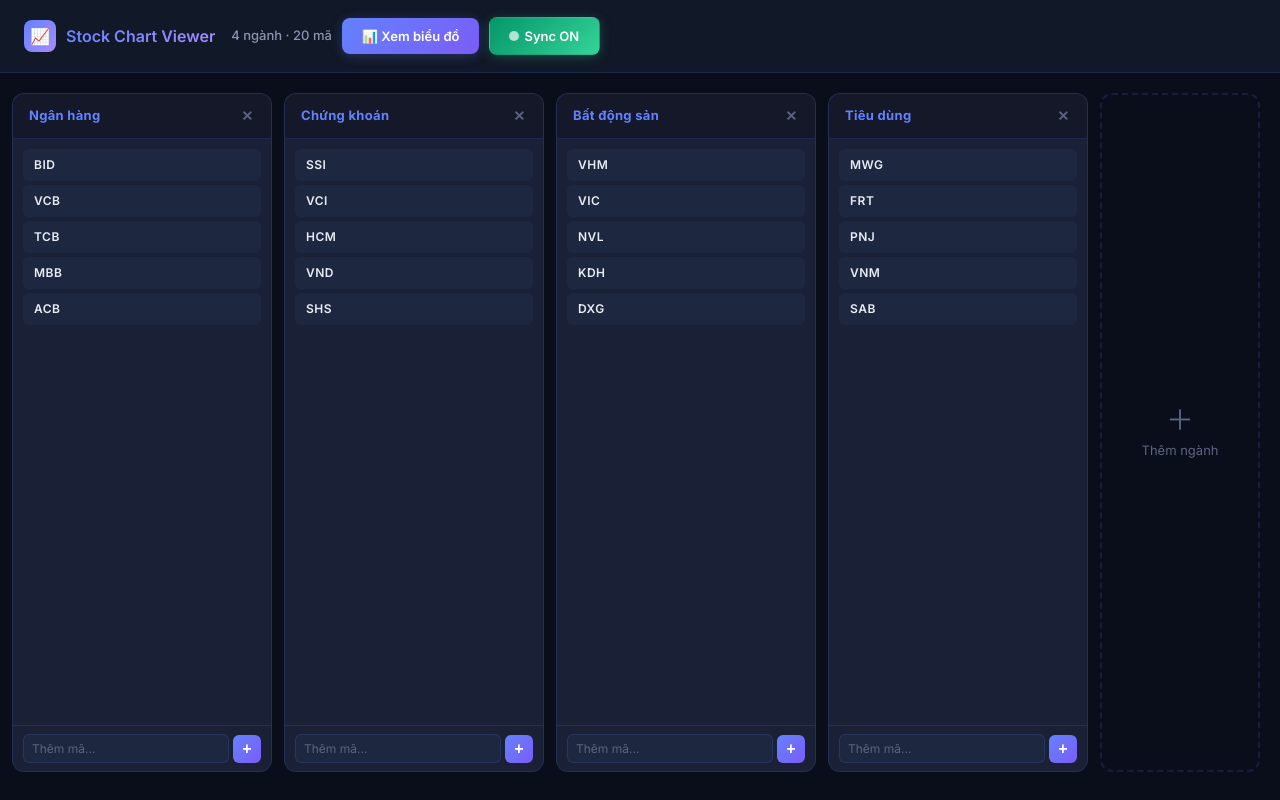
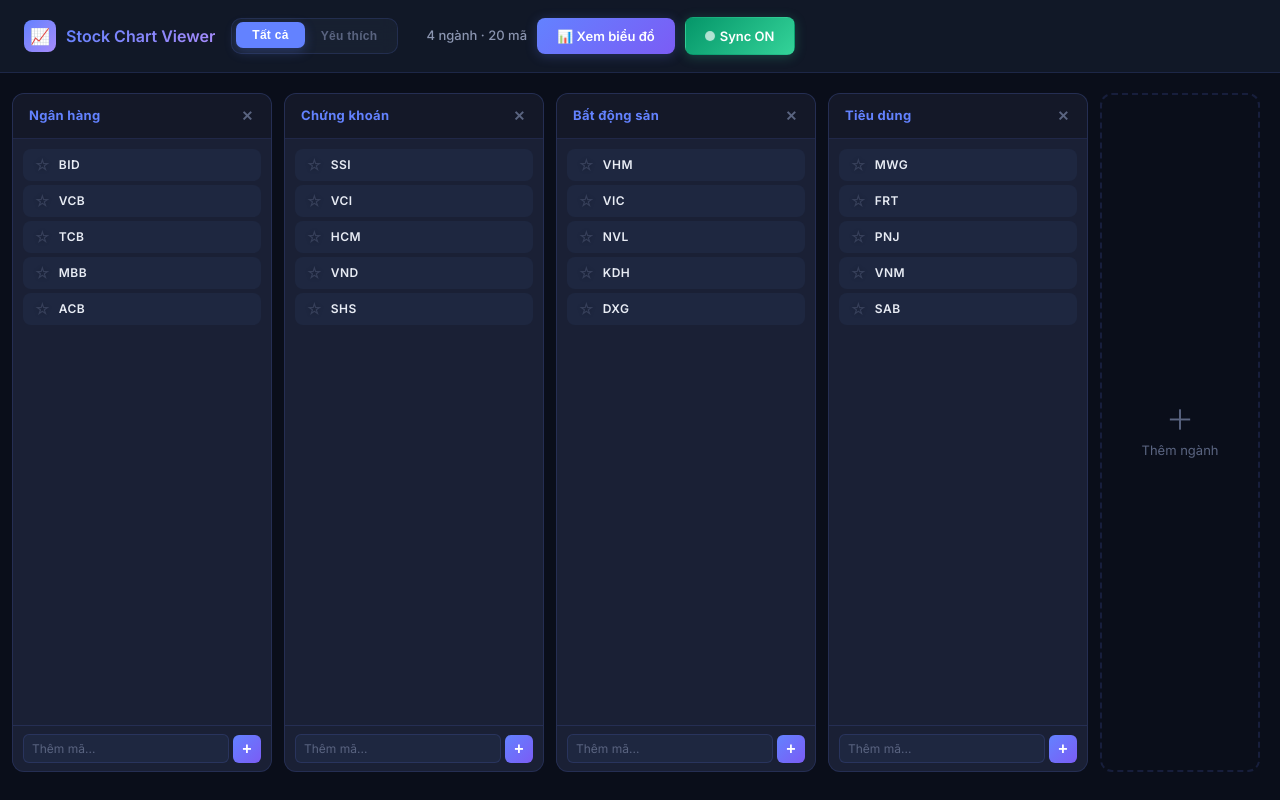
Before and after one commit to ThaiNamAnh/hello-world-electron, a React (Vite) app: page / in a window 1280 px wide. Built offline with nearby package versions, Linux system fonts and the light colour scheme.

Commit message:
fix
Thêm favorite

```diff
--- a/src/App.css
+++ b/src/App.css
@@ -45,6 +45,24 @@
   background-clip: text;
   -webkit-text-fill-color: transparent;
   white-space: nowrap;
+}
+
+.code-tag-main {
+  display: flex;
+  align-items: center;
+  gap: 8px;
+  flex: 1;
+  user-select: none;
+}
+
+.code-tag-main.clickable {
+  cursor: pointer;
+}
+
+.code-tag-main:hover .favorite-star {
+  transform: scale(1.3) rotate(15deg);
+  opacity: 1;
+  color: #fbbf24;
 }
 
 .input-group {
@@ -377,6 +395,41 @@
   font-weight: 700;
   color: var(--accent);
   letter-spacing: 0.5px;
+  display: flex;
+  align-items: center;
+  gap: 6px;
+  user-select: none;
+}
+
+.stock-code-label.clickable {
+  cursor: pointer;
+}
+
+.favorite-star {
+  font-size: 16px;
+  line-height: 1;
+  transition: all 0.3s cubic-bezier(0.175, 0.885, 0.32, 1.275);
+  display: flex;
+  align-items: center;
+  justify-content: center;
+  filter: drop-shadow(0 0 2px rgba(0, 0, 0, 0.5));
+}
+
+.favorite-star.active {
+  color: #fbbf24;
+  text-shadow: 0 0 12px rgba(251, 191, 36, 0.6);
+  transform: scale(1.1);
+}
+
+.favorite-star:not(.active) {
+  color: var(--text-muted);
+  opacity: 0.4;
+}
+
+.stock-code-label:hover .favorite-star {
+  transform: scale(1.3) rotate(15deg);
+  opacity: 1;
+  color: #fbbf24;
 }
 
 .webview-actions {
@@ -413,6 +466,42 @@
 .webview-action-btn.btn-delete:hover {
   background: rgba(239, 68, 68, 0.2);
   color: #ef4444;
+}
+
+/* ====== Filter Pills ====== */
+.filter-pills {
+  display: flex;
+  background: rgba(30, 41, 59, 0.5);
+  padding: 4px;
+  border-radius: 10px;
+  border: 1px solid var(--border-color);
+  margin-right: 12px;
+  backdrop-filter: blur(8px);
+}
+
+.filter-pill {
+  padding: 6px 16px;
+  font-size: 12px;
+  font-weight: 700;
+  border: none;
+  background: transparent;
+  color: var(--text-muted);
+  cursor: pointer;
+  border-radius: 7px;
+  transition: all 0.3s cubic-bezier(0.4, 0, 0.2, 1);
+  letter-spacing: 0.3px;
+}
+
+.filter-pill:hover {
+  color: var(--text-primary);
+  background: rgba(255, 255, 255, 0.05);
+}
+
+.filter-pill.active {
+  background: var(--accent);
+  color: #fff;
+  box-shadow: 0 4px 12px var(--accent-glow);
+  transform: translateY(-1px);
 }
 
 /* ====== Danger Button ====== */
@@ -564,6 +653,38 @@
   font-family: inherit;
 }
 
+.favorite-btn {
+  background: transparent;
+  border: none;
+  padding: 0;
+  margin: 0;
+  font-size: 16px;
+  cursor: pointer;
+  line-height: 1;
+  transition: all 0.3s cubic-bezier(0.175, 0.885, 0.32, 1.275);
+  display: flex;
+  align-items: center;
+  justify-content: center;
+  filter: drop-shadow(0 0 2px rgba(0, 0, 0, 0.5));
+}
+
+.favorite-btn.active {
+  color: #fbbf24;
+  text-shadow: 0 0 12px rgba(251, 191, 36, 0.6);
+  transform: scale(1.1);
+}
+
+.favorite-btn:not(.active) {
+  color: var(--text-muted);
+  opacity: 0.4;
+}
+
+.favorite-btn:hover {
+  transform: scale(1.4) rotate(15deg);
+  opacity: 1;
+  color: #fbbf24;
+}
+
 .sector-delete-btn {
   width: 24px;
   height: 24px;
@@ -603,13 +724,27 @@
   padding: 6px 10px;
   background: var(--bg-input);
   border: 1px solid transparent;
-  border-radius: 6px;
-  transition: all var(--transition);
+  border-radius: 8px;
+  transition: all 0.3s var(--transition);
+  gap: 8px;
+  position: relative;
+  overflow: hidden;
 }
 
 .code-tag:hover {
-  border-color: var(--border-color);
-  background: rgba(99, 130, 255, 0.08);
+  border-color: var(--border-focus);
+  background: rgba(99, 130, 255, 0.12);
+  transform: translateX(2px);
+}
+
+.code-tag.is-favorite {
+  background: rgba(251, 191, 36, 0.05);
+  border-color: rgba(251, 191, 36, 0.2);
+}
+
+.code-tag.is-favorite:hover {
+  background: rgba(251, 191, 36, 0.1);
+  border-color: rgba(251, 191, 36, 0.4);
 }
 
 .code-tag-text {
--- a/src/App.tsx
+++ b/src/App.tsx
@@ -5,6 +5,8 @@
 const GRID_COLS = 4       // Giữ nguyên 4 cột
 const GRID_ROWS = 2       // Đổi thành 2 hàng
 const GROUPS_KEY = 'stock-groups'  // Key lưu danh sách nhóm ngành vào localStorage
+const FAVORITES_KEY = 'stock-favorites' // Key lưu danh sách mã yêu thích
+const FILTER_KEY = 'stock-filter-mode' // Key lưu chế độ lọc
 
 interface StockGroup {
   id: string
@@ -162,12 +164,16 @@
   syncEnabledRef,
   webviewMapRef,
   isSyncingRef,
+  isFavorite,
+  onToggleFavorite,
   onDelete,
 }: {
   code: string
   syncEnabledRef: React.MutableRefObject<boolean>
   webviewMapRef: React.MutableRefObject<Map<string, any>>
   isSyncingRef: React.MutableRefObject<boolean>
+  isFavorite: boolean
+  onToggleFavorite: (code: string) => void
   onDelete: (code: string) => void
 }) {
   const containerRef = useRef<HTMLDivElement>(null)
@@ -298,7 +304,16 @@
   return (
     <div className="webview-card">
       <div className="webview-card-header">
-        <span className="stock-code-label">{code}</span>
+        <div
+          className="stock-code-label clickable"
+          onClick={() => onToggleFavorite(code)}
+          title={isFavorite ? 'Bỏ yêu thích' : 'Thêm vào yêu thích'}
+        >
+          <span className={`favorite-star ${isFavorite ? 'active' : ''}`}>
+            {isFavorite ? '★' : '☆'}
+          </span>
+          {code}
+        </div>
         <div className="webview-actions">
           <button className="webview-action-btn" title="Tải lại" onClick={handleReload}>
             🔄
@@ -323,12 +338,16 @@
 // ── Sector Column Component ──
 function SectorColumn({
   group,
+  favoriteCodes,
+  onToggleFavorite,
   onUpdateName,
   onDeleteGroup,
   onAddCode,
   onDeleteCode,
 }: {
   group: StockGroup
+  favoriteCodes: string[]
+  onToggleFavorite: (code: string) => void
   onUpdateName: (id: string, name: string) => void
   onDeleteGroup: (id: string) => void
   onAddCode: (id: string, code: string) => void
@@ -377,12 +396,24 @@
 
       {/* Code Tags */}
       <div className="sector-codes">
-        {group.codes.map(code => (
-          <div key={code} className="code-tag">
-            <span className="code-tag-text">{code}</span>
-            <button className="code-tag-remove" onClick={() => onDeleteCode(group.id, code)}>✕</button>
-          </div>
-        ))}
+        {group.codes.map(code => {
+          const isFavorite = favoriteCodes.includes(code)
+          return (
+            <div key={code} className={`code-tag ${isFavorite ? 'is-favorite' : ''}`}>
+              <div
+                className="code-tag-main clickable"
+                onClick={() => onToggleFavorite(code)}
+                title={isFavorite ? 'Bỏ yêu thích' : 'Thêm vào yêu thích'}
+              >
+                <span className={`favorite-star ${isFavorite ? 'active' : ''}`}>
+                  {isFavorite ? '★' : '☆'}
+                </span>
+                <span className="code-tag-text">{code}</span>
+              </div>
+              <button className="code-tag-remove" onClick={() => onDeleteCode(group.id, code)}>✕</button>
+            </div>
+          )
+        })}
       </div>
 
       {/* Add Code Input */}
@@ -412,6 +443,17 @@
     } catch { /* ignore */ }
     return DEFAULT_GROUPS
   })
+  const [favoriteCodes, setFavoriteCodes] = useState<string[]>(() => {
+    try {
+      const saved = localStorage.getItem(FAVORITES_KEY)
+      if (saved) return JSON.parse(saved)
+    } catch { /* ignore */ }
+    return []
+  })
+  const [filterMode, setFilterMode] = useState<'all' | 'favorites'>(() => {
+    const saved = localStorage.getItem(FILTER_KEY)
+    return (saved === 'favorites' || saved === 'all') ? saved : 'all'
+  })
   const [stockCodes, setStockCodes] = useState<string[]>([])
   const [currentPage, setCurrentPage] = useState(1)
   const [syncEnabled, setSyncEnabled] = useState(true)
@@ -430,6 +472,34 @@
   useEffect(() => {
     localStorage.setItem(GROUPS_KEY, JSON.stringify(groups))
   }, [groups])
+
+  useEffect(() => {
+    localStorage.setItem(FAVORITES_KEY, JSON.stringify(favoriteCodes))
+  }, [favoriteCodes])
+
+  useEffect(() => {
+    localStorage.setItem(FILTER_KEY, filterMode)
+  }, [filterMode])
+
+  // Reactive filtering: Update stockCodes when filterMode or favorites change while in chart view
+  useEffect(() => {
+    if (stockCodes.length > 0) {
+      const allCodes = groups.flatMap(g => g.codes)
+      let uniqueCodes = [...new Set(allCodes)]
+
+      if (filterMode === 'favorites') {
+        uniqueCodes = uniqueCodes.filter(code => favoriteCodes.includes(code))
+      }
+
+      // Update stockCodes if they've changed
+      setStockCodes(prev => {
+        if (JSON.stringify(prev) !== JSON.stringify(uniqueCodes)) {
+          return uniqueCodes
+        }
+        return prev
+      })
+    }
+  }, [filterMode, favoriteCodes, groups, stockCodes.length])
 
   const totalPages = Math.ceil(stockCodes.length / ITEMS_PER_PAGE)
   const startIndex = (currentPage - 1) * ITEMS_PER_PAGE
@@ -458,6 +528,12 @@
     }))
   }
 
+  function handleToggleFavorite(code: string) {
+    setFavoriteCodes(prev =>
+      prev.includes(code) ? prev.filter(c => c !== code) : [...prev, code]
+    )
+  }
+
   function handleDeleteCodeFromGroup(groupId: string, code: string) {
     setGroups(prev => prev.map(g => {
       if (g.id !== groupId) return g
@@ -468,7 +544,12 @@
   // ── Chart viewing ──
   function handleViewCharts() {
     const allCodes = groups.flatMap(g => g.codes)
-    const uniqueCodes = [...new Set(allCodes)]
+    let uniqueCodes = [...new Set(allCodes)]
+
+    if (filterMode === 'favorites') {
+      uniqueCodes = uniqueCodes.filter(code => favoriteCodes.includes(code))
+    }
+
     if (uniqueCodes.length > 0) {
       webviewMapRef.current.clear()
       setStockCodes(uniqueCodes)
@@ -617,6 +698,20 @@
           <div className="logo-icon">📈</div>
           <h1>Stock Chart Viewer</h1>
         </div>
+        <div className="filter-pills">
+          <button
+            className={`filter-pill ${filterMode === 'all' ? 'active' : ''}`}
+            onClick={() => setFilterMode('all')}
+          >
+            Tất cả
+          </button>
+          <button
+            className={`filter-pill ${filterMode === 'favorites' ? 'active' : ''}`}
+            onClick={() => setFilterMode('favorites')}
+          >
+            Yêu thích
+          </button>
+        </div>
         <div className="input-group">
           {stockCodes.length > 0 ? (
             <button className="btn btn-secondary" onClick={handleBackToEdit}>
@@ -699,6 +794,8 @@
                 <SectorColumn
                   key={group.id}
                   group={group}
+                  favoriteCodes={favoriteCodes}
+                  onToggleFavorite={handleToggleFavorite}
                   onUpdateName={handleUpdateGroupName}
                   onDeleteGroup={handleDeleteGroup}
                   onAddCode={handleAddCodeToGroup}
@@ -724,6 +821,8 @@
                 syncEnabledRef={syncEnabledRef}
                 webviewMapRef={webviewMapRef}
                 isSyncingRef={isSyncingRef}
+                isFavorite={favoriteCodes.includes(code)}
+                onToggleFavorite={handleToggleFavorite}
                 onDelete={handleDeleteCode}
               />
             ))}
```
